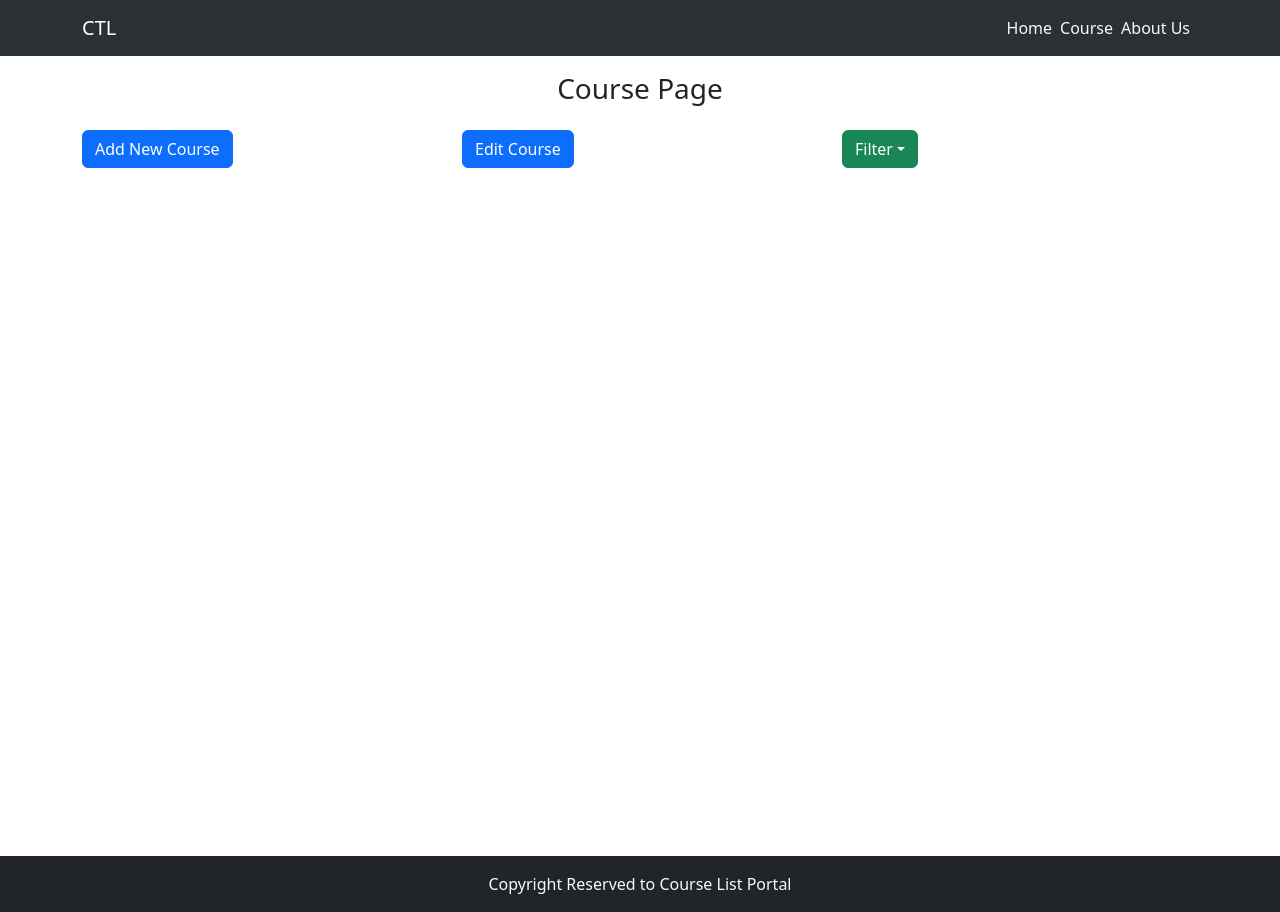
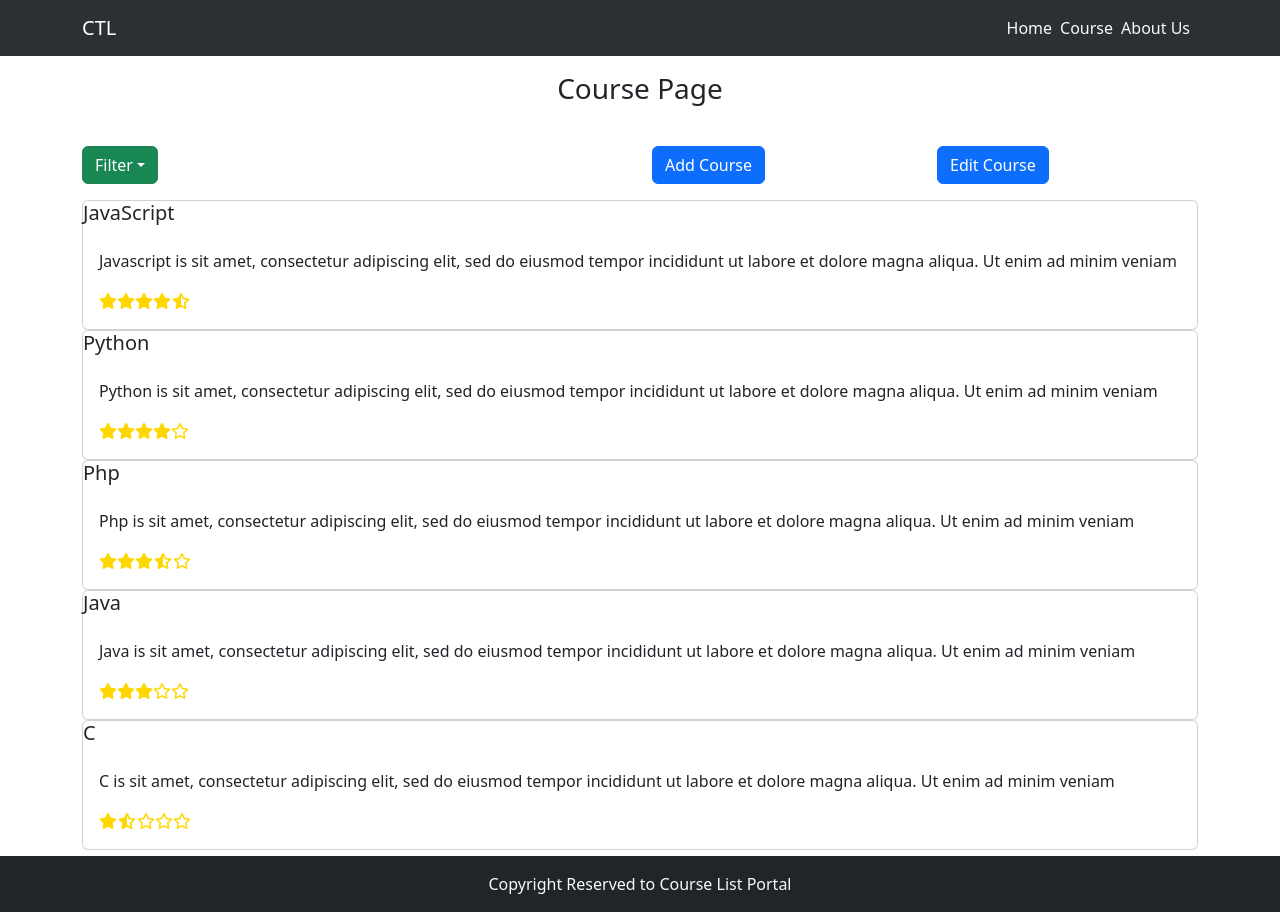
Before and after one commit to Basil-jiji/CoursePortal, a React (Create React App) app: page /course in a window 1280 px wide. Built offline with nearby package versions, Linux system fonts and the light colour scheme.

Commit message:
All Course and Rating

```diff
--- a/public/index.html
+++ b/public/index.html
@@ -1,20 +1,23 @@
 <!DOCTYPE html>
 <html lang="en">
+
 <head>
   <meta charset="utf-8" />
   <link rel="icon" href="%PUBLIC_URL%/favicon.ico" />
   <meta name="viewport" content="width=device-width, initial-scale=1" />
   <meta name="theme-color" content="#000000" />
-    <meta
-      name="description"
-      content="Course Listing Portal"
-    />
+  <meta name="description" content="Course Listing Portal" />
   <link rel="apple-touch-icon" href="%PUBLIC_URL%/logo192.png" />
   <link rel="manifest" href="%PUBLIC_URL%/manifest.json" />
+  <link rel="stylesheet" href="https://cdnjs.cloudflare.com/ajax/libs/font-awesome/6.4.0/css/all.min.css"
+    integrity="sha512-iecdLmaskl7CVkqkXNQ/ZH/XLlvWZOJyj7Yy7tcenmpD1ypASozpmT/E0iPtmFIB46ZmdtAc9eNBvH0H/ZpiBw=="
+    crossorigin="anonymous" referrerpolicy="no-referrer" />
   <title>Course Portal</title>
 </head>
+
 <body>
   <noscript>You need to enable JavaScript to run this app.</noscript>
   <div id="root"></div>
 </body>
+
 </html>
--- a/src/App.js
+++ b/src/App.js
@@ -5,7 +5,7 @@ import Footer from './components/Footer'
 import HomePage from './components/HomePage'
 import CoursePage from './components/CoursePage'
 import AboutPage from './components/AboutPage'
-import Banner from './components/Banner'
+import AddCourse from './components/AddCourse'
 
 const App = () => {
   return (
@@ -14,8 +14,9 @@ const App = () => {
       <main className=''>
         <Routes>
           <Route path='/' element={<HomePage />} />
-          <Route path='/course' element={<CoursePage />} />
+          <Route path='/course' element={<CoursePage/>} />
           <Route path='/about' element={<AboutPage />} />
+          <Route path='/test' element={<AddCourse />} />
         </Routes>
       </main>
       <Footer />
--- a/src/components/AddCourse.js
+++ b/src/components/AddCourse.js
@@ -1,8 +1,26 @@
 import React from 'react'
+import { Button, Card, Form } from 'react-bootstrap'
 
 const AddCourse = () => {
   return (
-    <div>AddCourse</div>
+    <>
+      <Card className='bg-dark text-light w-50'>
+        <Card.Title>Add New Course</Card.Title>
+        <Card.Body>
+          <Form>
+            <Form.Group>
+              <Form.Label>Course Name</Form.Label>
+              <Form.Control type='text'></Form.Control>
+            </Form.Group>
+            <Form.Group>
+              <Form.Label>Course Description</Form.Label>
+              <Form.Control type='text'></Form.Control>
+            </Form.Group>
+            <Button className='my-3'>Add Course</Button>
+          </Form>
+        </Card.Body>
+      </Card>
+    </>
   )
 }
 
--- a/src/components/CoursePage.js
+++ b/src/components/CoursePage.js
@@ -1,33 +1,42 @@
 import React from 'react'
-import { Container, Col, Row, Button, Dropdown } from 'react-bootstrap'
+import { Container, Col, Row, Button, Dropdown, Card } from 'react-bootstrap'
 import '../styles/course-page.css'
+import courses from '../courses'
+import Rating from './Rating'
 
 const CoursePage = () => {
   return (
     <>
       <h3 className='text-center py-3 px-3'>Course Page</h3>
       <Container>
+        <Row className='py-3'>
+          <Col className='' sm={6}>
+            <Dropdown>
+              <Dropdown.Toggle variant='success' id='dropdown-basic'>
+               Filter
+              </Dropdown.Toggle>
+            </Dropdown>
+          </Col>
+          <Col sm={3} className='align-items-right'>
+            <Button className=''>Add Course</Button>
+          </Col>
+          <Col sm={3}>
+            <Button>Edit Course</Button>
+          </Col>
+        </Row>
         <Row>
           <Col>
-            <Button className=''>Add New Course</Button>
-          </Col>
-          <Col>
-            <Button className=''>Edit Course</Button>
-          </Col>
-          <Col className=''>
-            <Dropdown>
-              <Dropdown.Toggle variant='success' id='dropdown-basic'>
-                Filter
-              </Dropdown.Toggle>
-              <Dropdown.Menu>
-                <Dropdown.Item href='#/action-1'>All</Dropdown.Item>
-                <Dropdown.Item href='#/action-2'>5 Stars</Dropdown.Item>
-                <Dropdown.Item href='#/action-3'>4 Stars</Dropdown.Item>
-                <Dropdown.Item href='#/action-4'>3 Stars</Dropdown.Item>
-                <Dropdown.Item href='#/action-5'>2 Stars</Dropdown.Item>
-                <Dropdown.Item href='#/action-6'>1 Stars</Dropdown.Item>
-              </Dropdown.Menu>
-            </Dropdown>
+            {courses.map((course) => (
+              <Card>
+                <Card.Title>{course.name}</Card.Title>
+                <Card.Body>
+                  <Card.Text>
+                    <p>{course.description}</p>
+                    <Rating value={course.rating} color='gold'/>
+                  </Card.Text>
+                </Card.Body>
+              </Card>
+            ))}
           </Col>
         </Row>
       </Container>
--- a/src/components/HomePage.js
+++ b/src/components/HomePage.js
@@ -10,7 +10,6 @@ const HomePage = () => {
     <>
 
     <Banner />
-
       <h2 className='text-center py-3 px-3'>Top courses</h2>
       {courses.map((course) => (
           <TopCourses courses={course}/>
--- /dev/null
+++ b/src/components/Rating.js
@@ -0,0 +1,75 @@
+import React from 'react'
+
+const Rating = ({ value, color, text }) => {
+  return (
+    <div className='rating'>
+      <span>
+        <i
+          style={{ color }}
+          className={
+            value >= 1
+              ? 'fas fa-star'
+              : value >= 0.5
+              ? 'fas fa-star-half-alt'
+              : 'far fa-star'
+          }
+        ></i>
+      </span>
+      <span>
+        <i
+          style={{ color }}
+          className={
+            value >= 2
+              ? 'fas fa-star'
+              : value >= 1.5
+              ? 'fas fa-star-half-alt'
+              : 'far fa-star'
+          }
+        ></i>
+      </span>
+      <span>
+        <i
+          style={{ color }}
+          className={
+            value >= 3
+              ? 'fas fa-star'
+              : value >= 2.5
+              ? 'fas fa-star-half-alt'
+              : 'far fa-star'
+          }
+        ></i>
+      </span>
+      <span>
+        <i
+          style={{ color }}
+          className={
+            value >= 4
+              ? 'fas fa-star'
+              : value >= 3.5
+              ? 'fas fa-star-half-alt'
+              : 'far fa-star'
+          }
+        ></i>
+      </span>
+      <span>
+        <i
+          style={{ color }}
+          className={
+            value >= 5
+              ? 'fas fa-star'
+              : value >= 4.5
+              ? 'fas fa-star-half-alt'
+              : 'far fa-star'
+          }
+        ></i>
+      </span>
+      <span>{text && text}</span>
+    </div>
+  )
+}
+
+Rating.defaultProps = {
+  color: '#f8e825'
+}
+
+export default Rating
--- a/src/components/TopCourses.js
+++ b/src/components/TopCourses.js
@@ -5,9 +5,6 @@ const TopCourses = ({courses}) => {
   return (
     <Container>
       <h3>{courses.name}</h3>
-      <Card>
-
-      </Card>
     </Container>
   )
 }
--- a/src/courses.js
+++ b/src/courses.js
@@ -2,7 +2,7 @@ const courses = [
   {
     id: '1',
     name: 'JavaScript',
-    image: '/images/js,jpg',
+    image: '/images/js.jpg',
     description:
       'Javascript is sit amet, consectetur adipiscing elit, sed do eiusmod tempor incididunt ut labore et dolore magna aliqua. Ut enim ad minim veniam',
     featured: true,
@@ -15,7 +15,7 @@ const courses = [
     description:
       'Python is sit amet, consectetur adipiscing elit, sed do eiusmod tempor incididunt ut labore et dolore magna aliqua. Ut enim ad minim veniam',
     featured: true,
-    rating: '4.5',
+    rating: '4',
   },
   {
     id: '3',
@@ -24,7 +24,7 @@ const courses = [
     description:
       'Php is sit amet, consectetur adipiscing elit, sed do eiusmod tempor incididunt ut labore et dolore magna aliqua. Ut enim ad minim veniam',
     featured: true,
-    rating: '4.5',
+    rating: '3.5',
   },
   {
     id: '4',
@@ -33,7 +33,7 @@ const courses = [
     description:
       'Java is sit amet, consectetur adipiscing elit, sed do eiusmod tempor incididunt ut labore et dolore magna aliqua. Ut enim ad minim veniam',
     featured: true,
-    rating: '4.5',
+    rating: '3',
   },
   {
     id: '5',
@@ -42,7 +42,13 @@ const courses = [
     description:
       'C is sit amet, consectetur adipiscing elit, sed do eiusmod tempor incididunt ut labore et dolore magna aliqua. Ut enim ad minim veniam',
     featured: true,
-    rating: '4.5',
+    rating: '1.5',
+    reviews : {
+      id: 1,
+      name: "Akshay",
+      text: "This is a nice course",
+      rating: 5
+    }
   },
 ]
 
```
Also changed, not shown: src/components/EditCourse.js (+19 -1 lines), src/components/FilterCourse.js (+18 -1 lines). Lines whose indentation alone changed are shown as unchanged.
